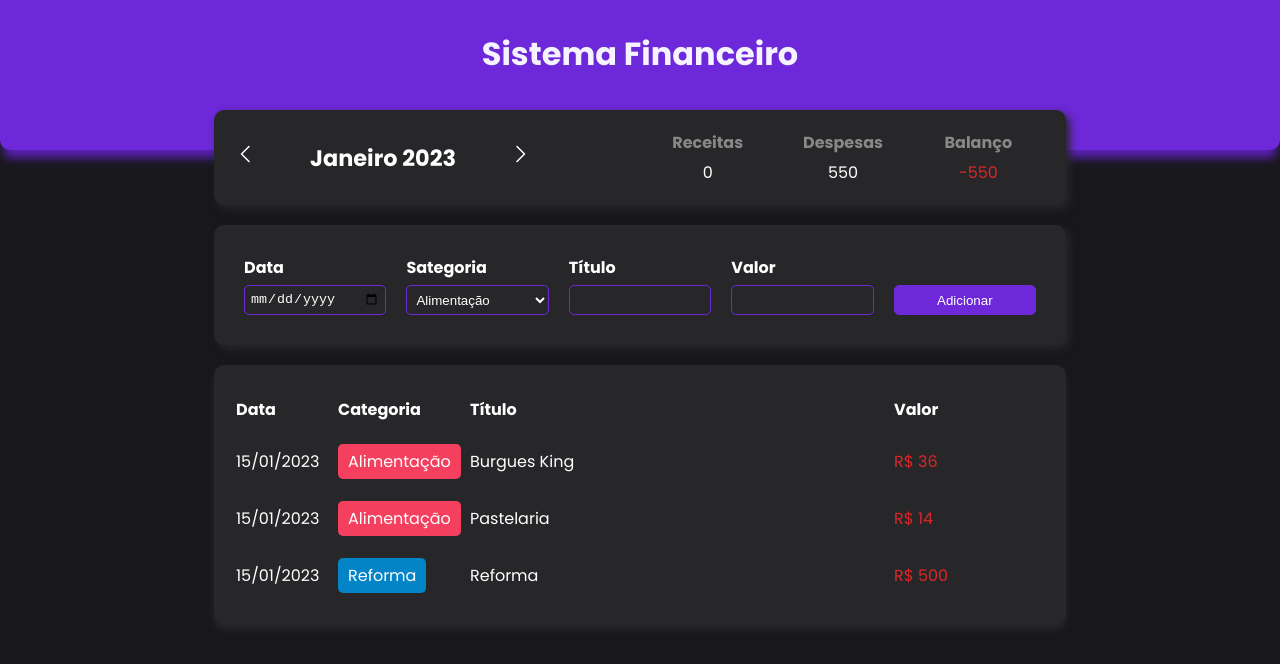
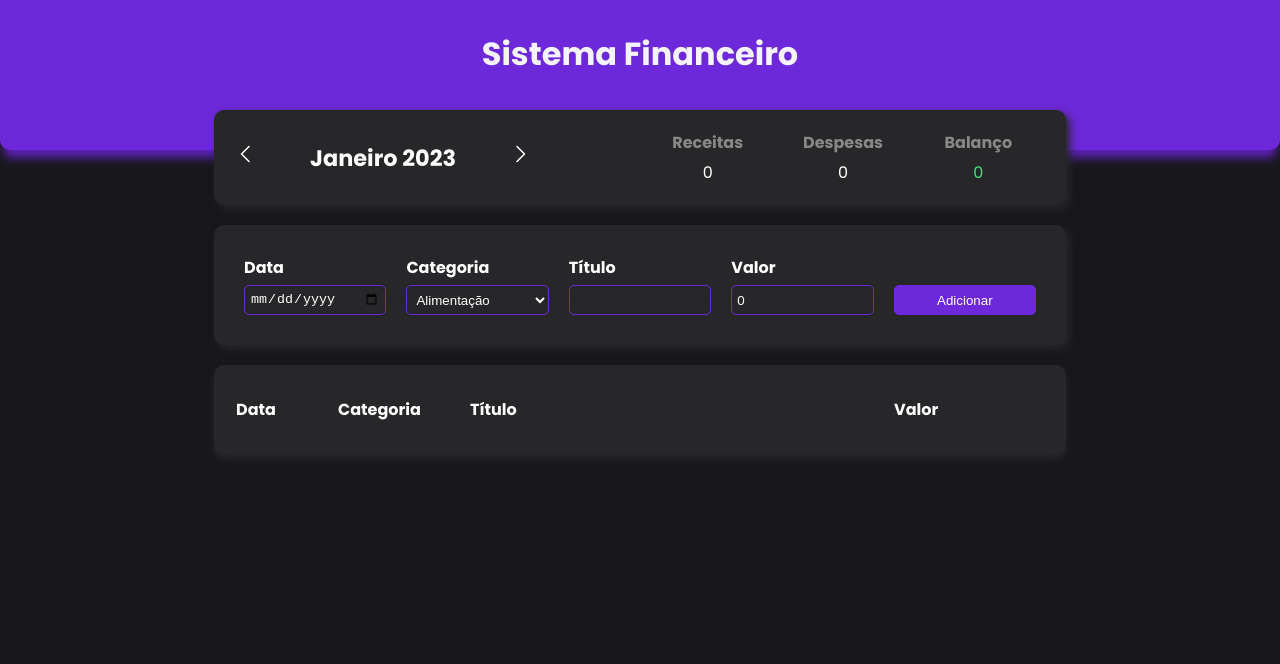
Before and after one commit to ximeen/sistema-financeiro, a React (Vite) app: page / in a window 1280 px wide. Shown: the top 664 px of the page. Built offline with nearby package versions, Linux system fonts and the light colour scheme.

Commit message:
finish input area

```diff
--- a/src/App.tsx
+++ b/src/App.tsx
@@ -60,7 +60,7 @@ function App() {
           income={income}
           expenses={expenses}
         />
-        <InputArea onAdd={handleAddItem} list={filteredListItems} />
+        <InputArea onAdd={handleAddItem} />
 
         <TableArea list={filteredListItems} />
       </S.ContentMain>
--- a/src/components/inputArea/index.tsx
+++ b/src/components/inputArea/index.tsx
@@ -1,55 +1,90 @@
 import * as S from "./styles"
 import { ItemType } from "../../types/ItemTypes"
 import { categories } from "../../data/categories"
-import { items } from "../../data/items";
+import { useState } from "react";
+
+import useDebounce from "../../hooks/useDebounce";
 
 interface inputAreaProps {
   onAdd: (item: ItemType) => void;
-  list: ItemType[]
-
 }
 
-export function InputArea({ onAdd, list }: inputAreaProps) {
+export function InputArea({ onAdd }: inputAreaProps) {
+  const [data, setData] = useState("")
+  const [category, setCategory] = useState("food")
+  const [titleItem, setTitleItem] = useState("")
+  const [valueItem, setValueItem] = useState(0)
+
+  let categoryKeys: string[] = Object.keys(categories);
+  let debounceTitle = useDebounce(titleItem)
+
+  function formateDataForCreateANewItem(data: string) {
+    let [year, month, day] = data.split('-')
+    let dateFormatted = new Date(parseInt(year), parseInt(month), parseInt(day))
+    dateFormatted.setMonth(dateFormatted.getMonth() - 1)
+    return dateFormatted
+  }
+
+
   function handleCreateANewItem() {
-    let newItem: ItemType = {
-      date: new Date(),
-      category: "food",
-      price: 100,
-      title: "lanche"
+
+    if (titleItem === "") {
+      alert("Por favor preencha um titulo")
+    } else {
+
+      onAdd({
+        date: formateDataForCreateANewItem(data),
+        category: category,
+        price: valueItem,
+        title: debounceTitle
+      })
+      clearFields()
     }
-
-    onAdd(newItem)
+  }
+  function clearFields() {
+    setData("")
+    setCategory("food");
+    setValueItem(0)
+    setTitleItem("")
   }
 
   return (
     <S.Container>
       <S.InputLabel>
         <S.InputTitle>Data</S.InputTitle>
-        <S.Input type="date" />
+        <S.Input value={data} type="date" onChange={event => setData(event.target.value)} />
       </S.InputLabel>
       <S.InputLabel>
-        <S.InputTitle>Sategoria</S.InputTitle>
-        <S.Select>
-          <>
-            {list.map((item, index) =>
-              <option value="" key={index}>
-                {categories[item.category].title}
-              </option>
-            )}
-          </>
+        <S.InputTitle>Categoria</S.InputTitle>
+        <S.Select value={category} onChange={event => setCategory(event.target.value)}>
+
+          {categoryKeys.map((key, index) =>
+            <option
+              value={key}
+              key={index}
+            >
+              {categories[key].title}
+            </option>
+          )}
+
         </S.Select>
       </S.InputLabel>
       <S.InputLabel>
-        <S.InputTitle>Título</S.InputTitle>
-        <S.Input type="text" />
+        <S.InputTitle
+        >Título</S.InputTitle>
+        <S.Input type="text"
+          value={titleItem}
+          onChange={event => setTitleItem(event.target.value)} />
       </S.InputLabel>
       <S.InputLabel>
         <S.InputTitle>Valor</S.InputTitle>
-        <S.Input type="number" />
+        <S.Input type="number"
+          value={valueItem}
+          onChange={event => setValueItem(parseFloat(event.target.value))} />
       </S.InputLabel>
       <S.InputLabel>
         <S.InputTitle>&nbsp;</S.InputTitle>
-        <S.Button>Adicionar</S.Button>
+        <S.Button onClick={handleCreateANewItem}>Adicionar</S.Button>
       </S.InputLabel>
     </S.Container>
   )
--- a/src/data/items.ts
+++ b/src/data/items.ts
@@ -1,40 +1,40 @@
 import { ItemType } from "../types/ItemTypes";
 
 export const items: ItemType[] = [
-  {
-    date: new Date(2023, 0, 15),
-    category: "food",
-    title: "Burgues King",
-    price: 36,
-  },
-  {
-    date: new Date(2023, 0, 15),
-    category: "food",
-    title: "Pastelaria",
-    price: 14,
-  },
-  {
-    date: new Date(2023, 0, 15),
-    category: "home",
-    title: "Reforma",
-    price: 500,
-  },
-  {
-    date: new Date(2023, 1, 15),
-    category: "salary",
-    title: "Salário CLT",
-    price: 1400,
-  },
-  {
-    date: new Date(2023, 1, 15),
-    category: "transport",
-    title: "Parcela CNH",
-    price: 600,
-  },
-  {
-    date: new Date(2023, 1, 15),
-    category: "food",
-    title: "Passeio",
-    price: 100,
-  },
+  // {
+  //   date: new Date(2023, 0, 15),
+  //   category: "food",
+  //   title: "Burgues King",
+  //   price: 36,
+  // },
+  // {
+  //   date: new Date(2023, 0, 15),
+  //   category: "food",
+  //   title: "Pastelaria",
+  //   price: 14,
+  // },
+  // {
+  //   date: new Date(2023, 0, 15),
+  //   category: "home",
+  //   title: "Reforma",
+  //   price: 500,
+  // },
+  // {
+  //   date: new Date(2023, 1, 15),
+  //   category: "salary",
+  //   title: "Salário CLT",
+  //   price: 1400,
+  // },
+  // {
+  //   date: new Date(2023, 1, 15),
+  //   category: "transport",
+  //   title: "Parcela CNH",
+  //   price: 600,
+  // },
+  // {
+  //   date: new Date(2023, 1, 15),
+  //   category: "food",
+  //   title: "Passeio",
+  //   price: 100,
+  // },
 ];
--- /dev/null
+++ b/src/hooks/useDebounce.ts
@@ -0,0 +1,18 @@
+import { useEffect, useState } from "react";
+
+export default function useDebounce(value: string, delay: number = 500) {
+  const [debouncedValue, setDebouncedValue] = useState(value);
+
+  useEffect(() => {
+    const handler = setTimeout(() => {
+      setDebouncedValue(value);
+    }, delay);
+
+    // Cancel the timeout if value changes (also on delay change or unmount)
+    return () => {
+      clearTimeout(handler);
+    };
+  }, [value, delay]);
+
+  return debouncedValue;
+}
```
